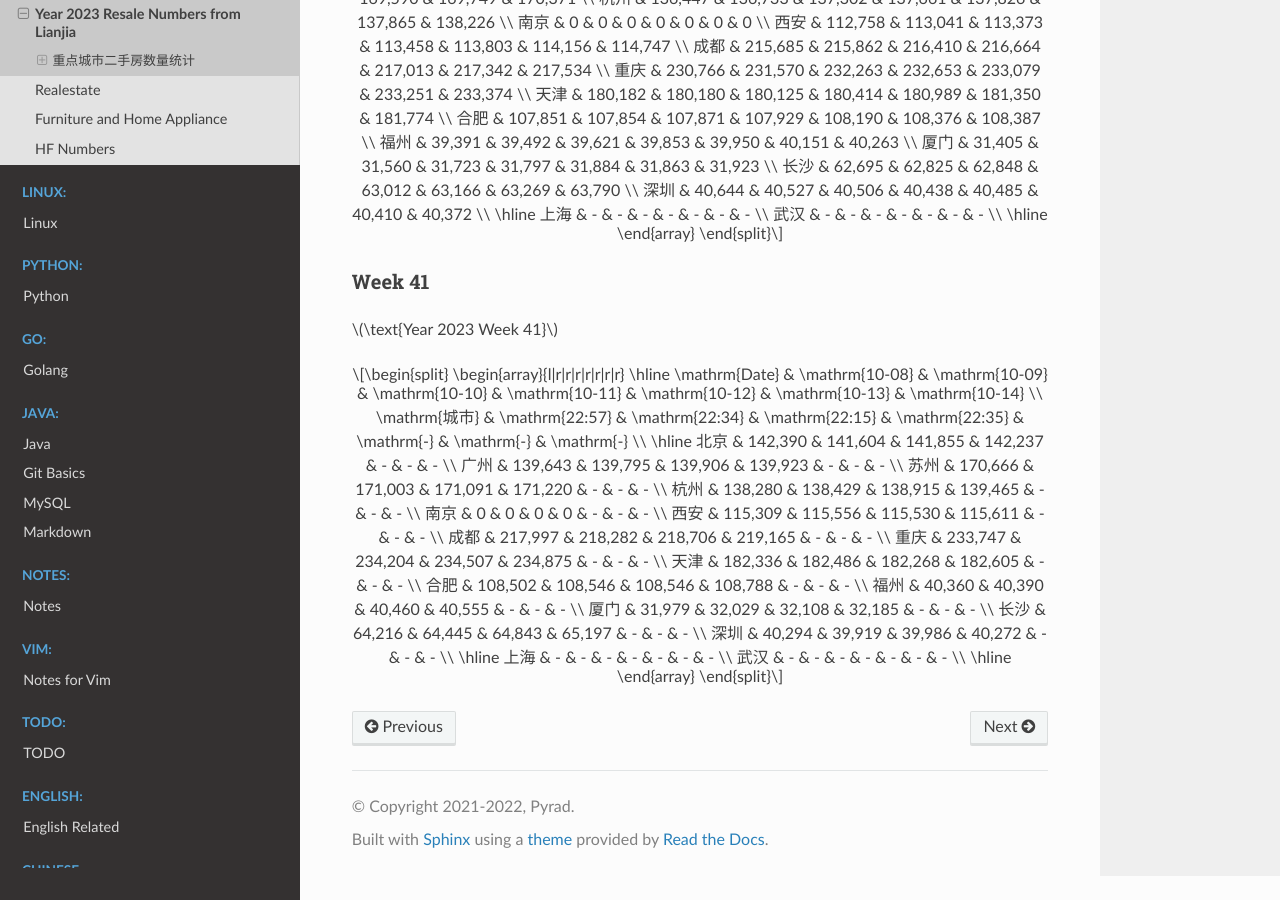
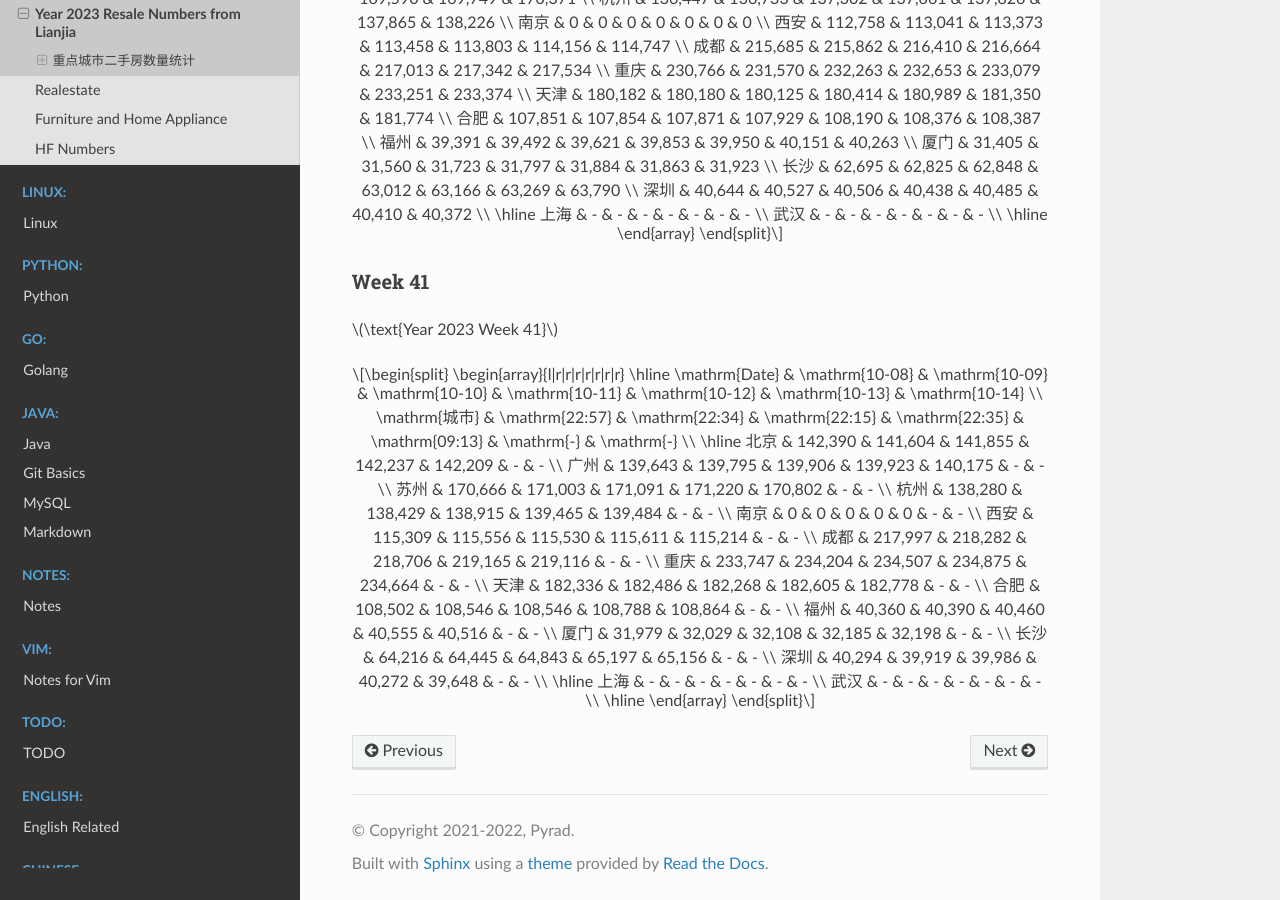
Before and after one commit to Pyrad/pyradnotes, a Sphinx documentation site: the page built from source/RealEstate/resalenumbers2023.md, in a window 1280 px wide and 900 px high, scrolled down 15584 px. Built offline with Sphinx 7.4.7 and the Read the Docs theme 2.0.0, drawn with Linux system fonts in a browser that asks for light colours; a script that is not in the unit is left out.

Commit message:
Realestate Update resale numbers 2023-10-12 09:13

```diff
--- a/source/RealEstate/resalenumbers2023.md
+++ b/source/RealEstate/resalenumbers2023.md
@@ -1026,22 +1026,22 @@
 \begin{array}{l|r|r|r|r|r|r|r}
 \hline
 \mathrm{Date} & \mathrm{10-08} & \mathrm{10-09} & \mathrm{10-10} & \mathrm{10-11} & \mathrm{10-12} & \mathrm{10-13} & \mathrm{10-14} \\
-\mathrm{城市} & \mathrm{22:57} & \mathrm{22:34} & \mathrm{22:15} & \mathrm{22:35} & \mathrm{-} & \mathrm{-} & \mathrm{-} \\
+\mathrm{城市} & \mathrm{22:57} & \mathrm{22:34} & \mathrm{22:15} & \mathrm{22:35} & \mathrm{09:13} & \mathrm{-} & \mathrm{-} \\
 \hline
-北京 & 142,390 & 141,604 & 141,855 & 142,237 & - & - & - \\
-广州 & 139,643 & 139,795 & 139,906 & 139,923 & - & - & - \\
-苏州 & 170,666 & 171,003 & 171,091 & 171,220 & - & - & - \\
-杭州 & 138,280 & 138,429 & 138,915 & 139,465 & - & - & - \\
-南京 & 0 & 0 & 0 & 0 & - & - & - \\
-西安 & 115,309 & 115,556 & 115,530 & 115,611 & - & - & - \\
-成都 & 217,997 & 218,282 & 218,706 & 219,165 & - & - & - \\
-重庆 & 233,747 & 234,204 & 234,507 & 234,875 & - & - & - \\
-天津 & 182,336 & 182,486 & 182,268 & 182,605 & - & - & - \\
-合肥 & 108,502 & 108,546 & 108,546 & 108,788 & - & - & - \\
-福州 & 40,360 & 40,390 & 40,460 & 40,555 & - & - & - \\
-厦门 & 31,979 & 32,029 & 32,108 & 32,185 & - & - & - \\
-长沙 & 64,216 & 64,445 & 64,843 & 65,197 & - & - & - \\
-深圳 & 40,294 & 39,919 & 39,986 & 40,272 & - & - & - \\
+北京 & 142,390 & 141,604 & 141,855 & 142,237 & 142,209 & - & - \\
+广州 & 139,643 & 139,795 & 139,906 & 139,923 & 140,175 & - & - \\
+苏州 & 170,666 & 171,003 & 171,091 & 171,220 & 170,802 & - & - \\
+杭州 & 138,280 & 138,429 & 138,915 & 139,465 & 139,484 & - & - \\
+南京 & 0 & 0 & 0 & 0 & 0 & - & - \\
+西安 & 115,309 & 115,556 & 115,530 & 115,611 & 115,214 & - & - \\
+成都 & 217,997 & 218,282 & 218,706 & 219,165 & 219,116 & - & - \\
+重庆 & 233,747 & 234,204 & 234,507 & 234,875 & 234,664 & - & - \\
+天津 & 182,336 & 182,486 & 182,268 & 182,605 & 182,778 & - & - \\
+合肥 & 108,502 & 108,546 & 108,546 & 108,788 & 108,864 & - & - \\
+福州 & 40,360 & 40,390 & 40,460 & 40,555 & 40,516 & - & - \\
+厦门 & 31,979 & 32,029 & 32,108 & 32,185 & 32,198 & - & - \\
+长沙 & 64,216 & 64,445 & 64,843 & 65,197 & 65,156 & - & - \\
+深圳 & 40,294 & 39,919 & 39,986 & 40,272 & 39,648 & - & - \\
 \hline
 上海 & - & - & - & - & - & - & - \\
 武汉 & - & - & - & - & - & - & - \\
```
Also changed, not shown: 1 other file.
